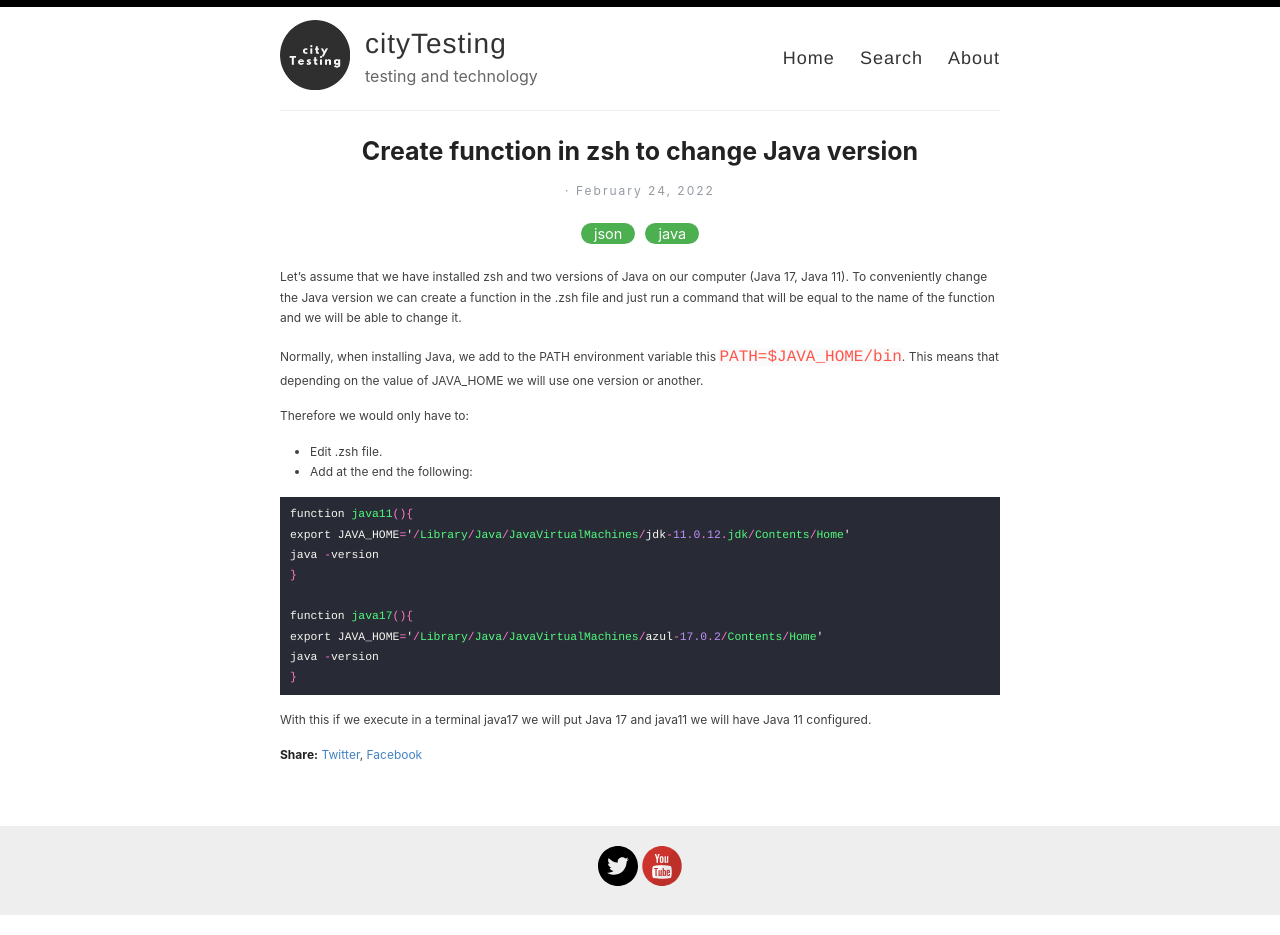
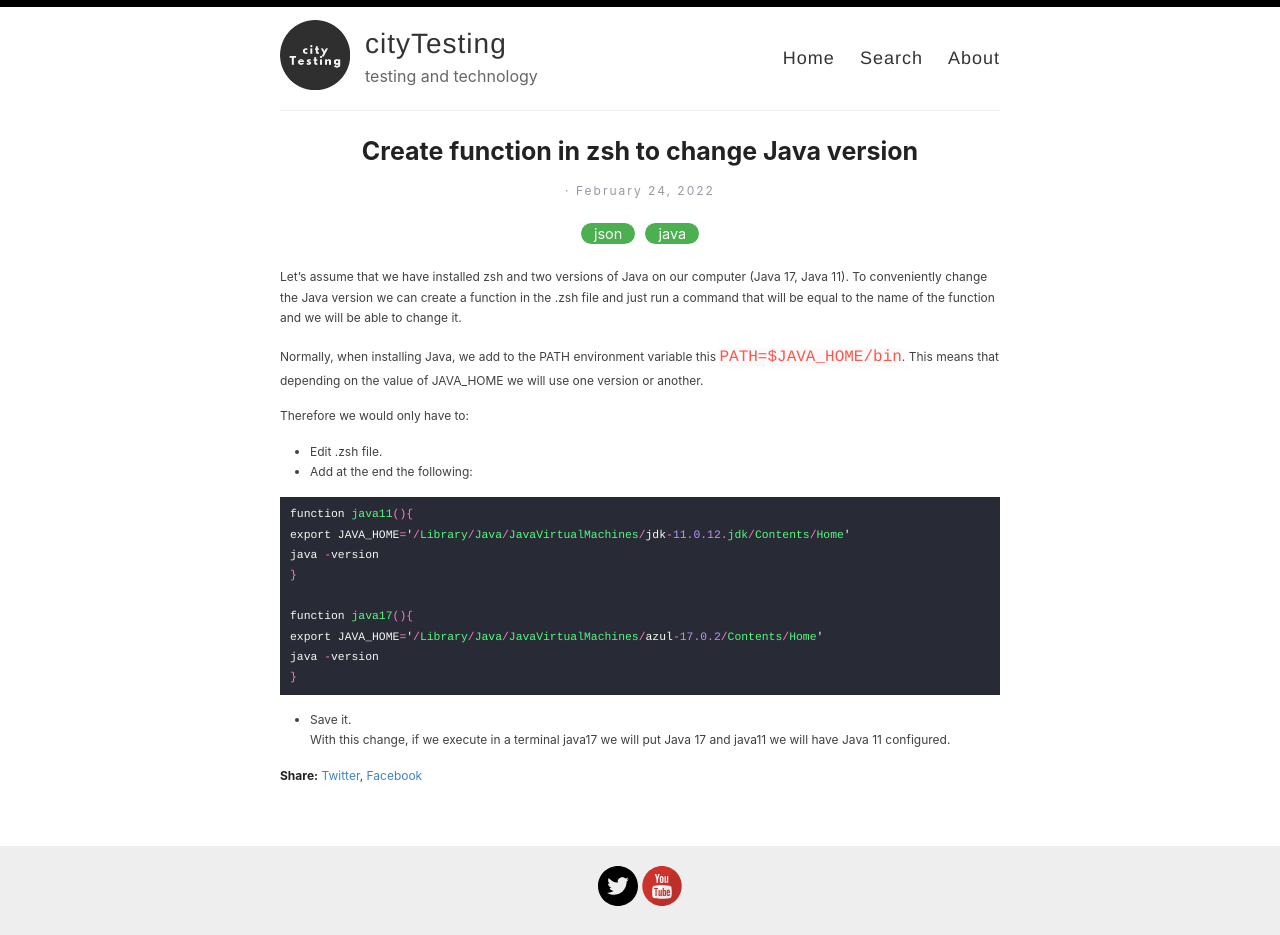
Before and after one commit to cityTesting/citytesting.github.io, a Jekyll site: the page built from _posts/2022-02-24-zsh-java-versions.md, in a window 1280 px wide. Built offline with Jekyll 4.4.1, drawn with Linux system fonts in a browser that asks for light colours.

Commit message:
Update 2022-02-24-zsh-java-versions.md

```diff
--- a/_posts/2022-02-24-zsh-java-versions.md
+++ b/_posts/2022-02-24-zsh-java-versions.md
@@ -23,4 +23,5 @@ java -version
 }
 
 {% endhighlight %}
-With this if we execute in a terminal java17 we will put Java 17 and java11 we will have Java 11 configured.
+- Save it.
+With this change, if we execute in a terminal java17 we will put Java 17 and java11 we will have Java 11 configured.
```
